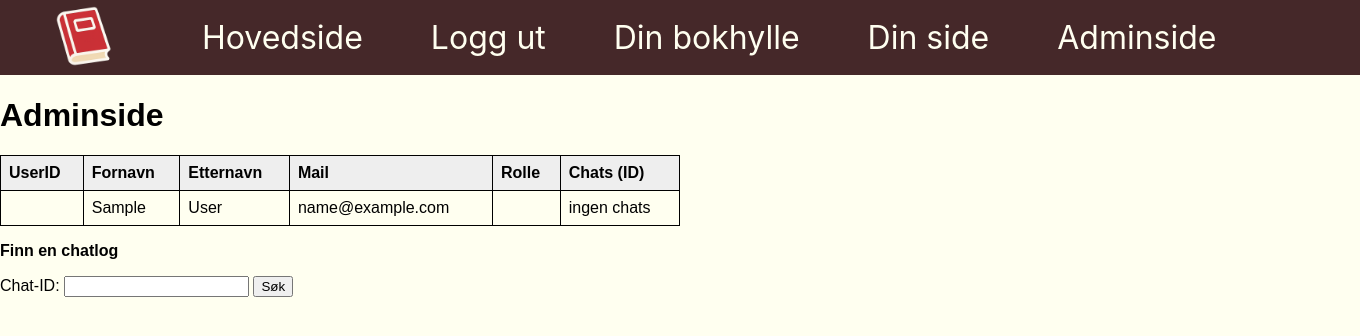
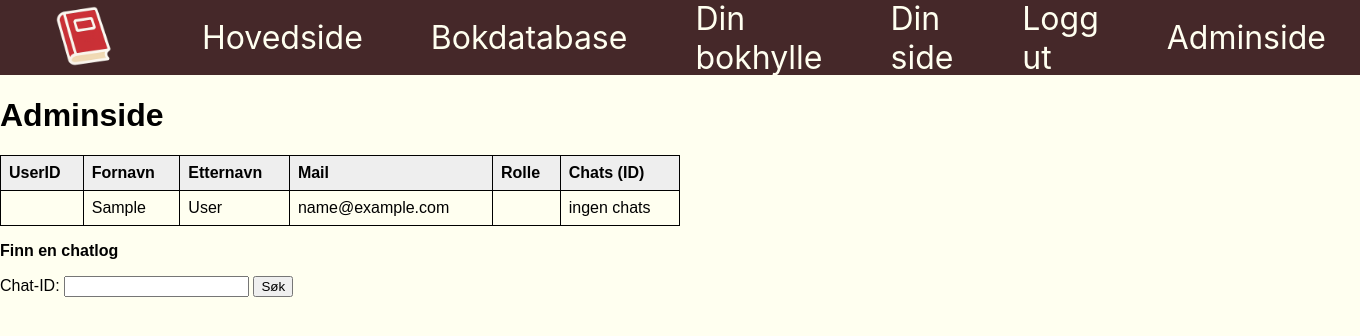
Before and after one commit to NiriLorentzen/PHP_gruppearbeid, a PHP site: page /PHP_gruppearbeid/adminPage.php in a window 1360 px wide. Shown: the top 336 px of the page. Run offline with PHP 8.4, Linux system fonts and the light colour scheme; the visitor is signed in with stand-in values (Sample User, id 1); tables that the repository leaves empty or names only in its code hold one stand-in row (values such as "Sample post"); data that the repository does not hold is empty.

Commit message:
La til bookDatabase til navbar

```diff
--- a/Scripts/navbar.php
+++ b/Scripts/navbar.php
@@ -10,9 +10,10 @@
     echo '<a href="' . $baseUrl . '/index.php"><img src="' . $baseUrl . '/Images/book.png"></a>';
     if(checkLoggedIn()){
         echo "<a href='" . $baseUrl . "/user_chats.php'>Hovedside</a>";
-        echo "<a href='" . $baseUrl . "/logUt.php'>Logg ut</a>";
+        echo "<a href='" . $baseUrl . "/bookDatabase.php'>Bokdatabase</a>";
         echo "<a href='" . $baseUrl . "/bookshelf.php'>Din bokhylle</a>";
         echo "<a href='" . $baseUrl . "/userPage.php'>Din side</a>";
+        echo "<a href='" . $baseUrl . "/logUt.php'>Logg ut</a>";
         if(checkAdmin()){
             echo "<a href='" . $baseUrl . "/adminPage.php'>Adminside</a>";
         }
```
